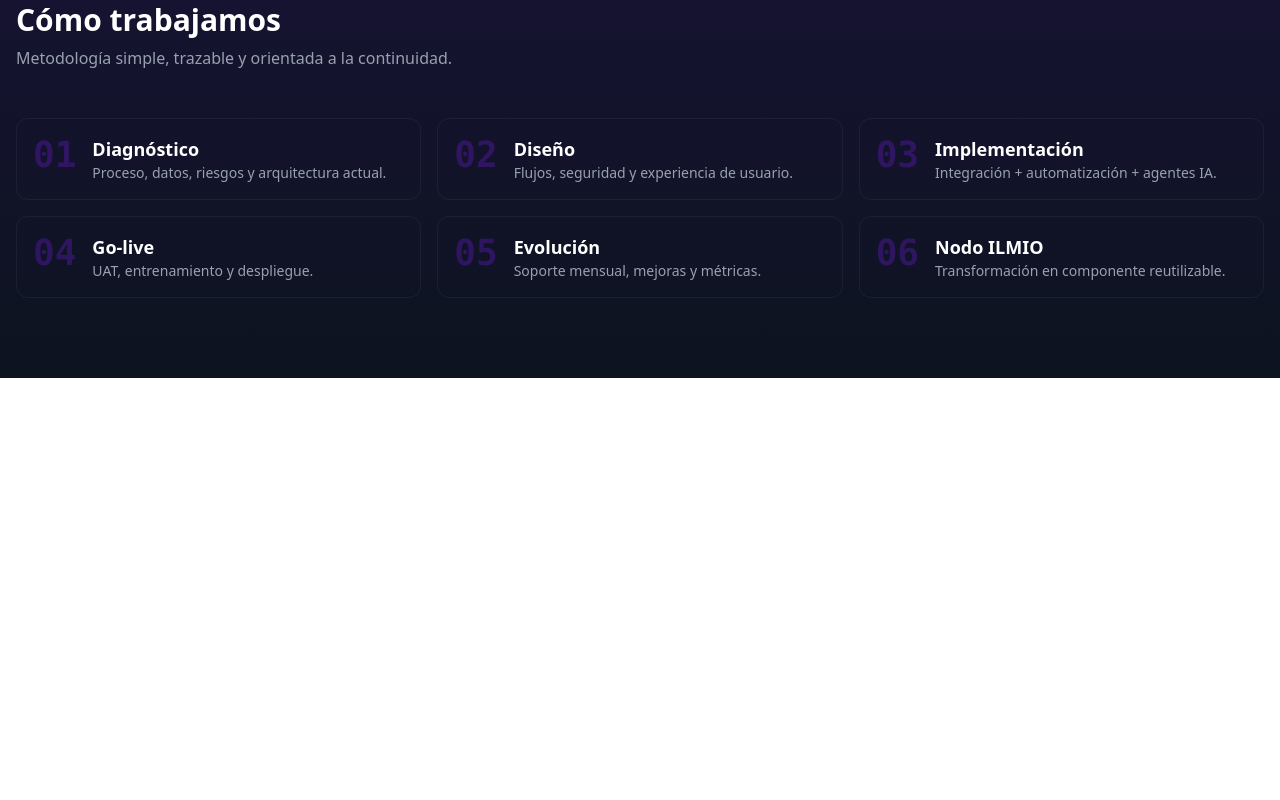
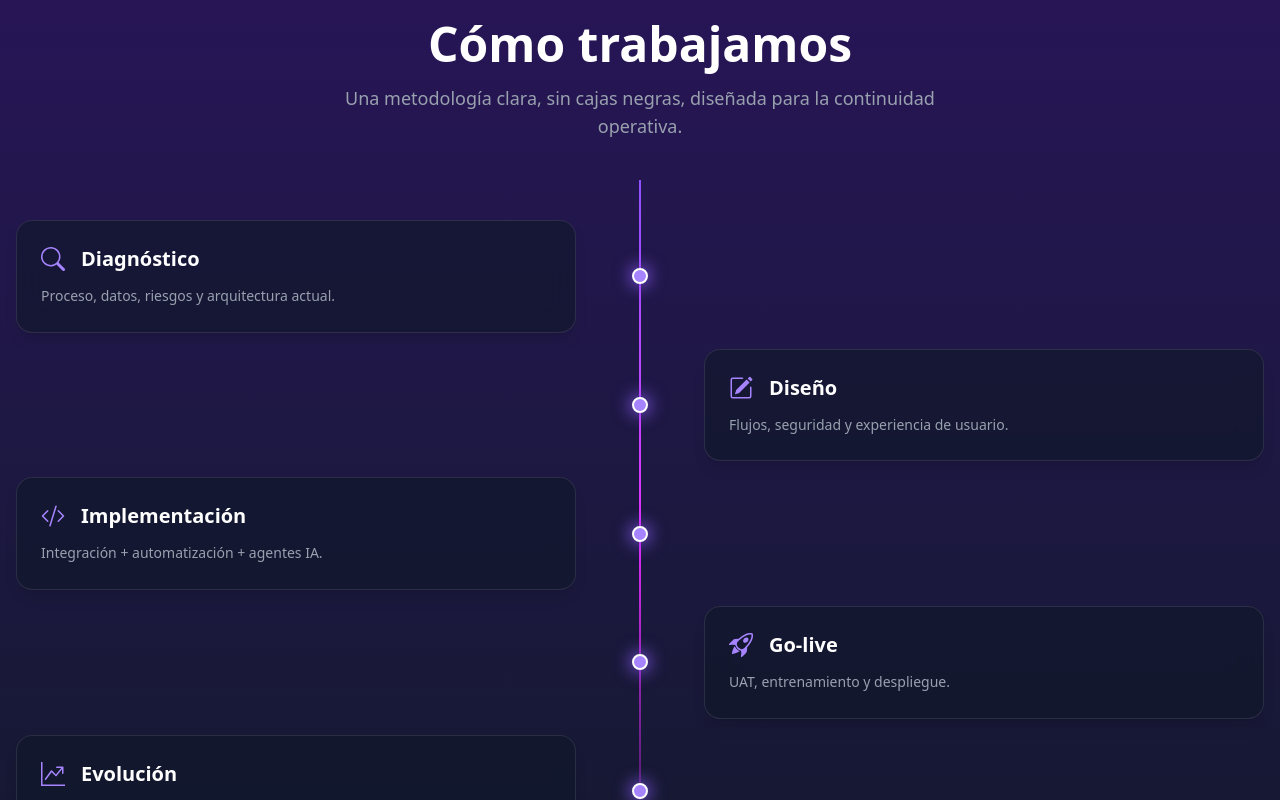
Before and after one commit to benjvvg/Landing-ILMIO, a React (Vite) app: page / in a window 1280 px wide. Shown: the part 1740-2540 px from the top of the page. Before the commit the page ends 2118 px from the top, so only its background shows below. Built offline with nearby package versions, Linux system fonts and the light colour scheme.

Commit message:
Ajuste de diseño (incompleto)

```diff
--- a/src/components/Metodologia.jsx
+++ b/src/components/Metodologia.jsx
@@ -1,34 +1,58 @@
+import { BsCodeSlash, BsGraphUpArrow, BsPencilSquare, BsRocketTakeoff, BsSearch, BsShare } from "react-icons/bs";
+
 function Metodologia() {
     const pasos = [
-        { num: "01", titulo: "Diagnóstico", desc: "Proceso, datos, riesgos y arquitectura actual." },
-        { num: "02", titulo: "Diseño", desc: "Flujos, seguridad y experiencia de usuario." },
-        { num: "03", titulo: "Implementación", desc: "Integración + automatización + agentes IA." },
-        { num: "04", titulo: "Go-live", desc: "UAT, entrenamiento y despliegue." },
-        { num: "05", titulo: "Evolución", desc: "Soporte mensual, mejoras y métricas." },
-        { num: "06", titulo: "Nodo ILMIO", desc: "Transformación en componente reutilizable." },
+        { num: "01", titulo: "Diagnóstico", desc: "Proceso, datos, riesgos y arquitectura actual.", icono: <BsSearch /> },
+        { num: "02", titulo: "Diseño", desc: "Flujos, seguridad y experiencia de usuario.", icono: <BsPencilSquare />  },
+        { num: "03", titulo: "Implementación", desc: "Integración + automatización + agentes IA.", icono: <BsCodeSlash />  },
+        { num: "04", titulo: "Go-live", desc: "UAT, entrenamiento y despliegue.", icono: <BsRocketTakeoff />  },
+        { num: "05", titulo: "Evolución", desc: "Soporte mensual, mejoras y métricas.", icono: <BsGraphUpArrow />  },
+        { num: "06", titulo: "Nodo ILMIO", desc: "Transformación en componente reutilizable.", icono: <BsShare />  },
     ];
 
     return (
-        <section className="py-20 px-4 bg-black/20">
-            <div className="max-w-7xl mx-auto">
-                <div className="mb-12">
-                    <h2 className="text-3xl font-bold text-white mb-2">Cómo trabajamos</h2>
-                    <p className="text-gray-400">Metodología simple, trazable y orientada a la continuidad.</p>
+        <section id="como" className="py-24 px-4 relative overflow-hidden">
+            <div className="max-w-7xl mx-auto relative">
+                <div className="text-center mb-20 relative z-10">
+                    <h2 className="text-3xl md:text-5xl font-bold text-white mb-4">Cómo trabajamos</h2>
+                    <p className="text-gray-400 max-w-2xl mx-auto text-lg">
+                        Una metodología clara, sin cajas negras, diseñada para la continuidad operativa.
+                    </p>
                 </div>
-                <div className="grid grid-cols-1 md:grid-cols-2 lg:grid-cols-3 gap-4">
-                    {pasos.map((paso) => (
-                        <div key={paso.num} className="flex items-start p-4 rounded-xl border border-white/5 hover:border-violet-500/20 transition-colors">
-                            <span className="text-4xl font-bold text-violet-900/50 mr-4 font-mono">{paso.num}</span>
-                            <div>
-                                <h4 className="text-white font-bold text-lg">{paso.titulo}</h4>
-                                <p className="text-gray-400 text-sm">{paso.desc}</p>
+                {/* Linea */}
+                <div className="absolute left-8 md:left-1/2 top-40 bottom-20 w-0.5 bg-linear-to-b from-violet-500 via-fuchsia-500 to-transparent -translate-x-1/2 z-0"></div>
+                {/* --- LOS PASOS --- */}
+                <div className="relative z-10">
+                    {pasos.map((paso, index) => (
+                        <div key={index} className='relative flex items-center w-full mb-12 md:mb-4'>
+                        {/* Nodos */}
+                        <div className="absolute left-8 md:left-1/2 -translate-x-1/2 top-1/2 -translate-y-1/2 flex items-center justify-center z-20">
+                            <div className="w-4 h-4 rounded-full bg-violet-400 shadow-[0_0_15px_4px_rgba(139,92,246,0.6)] border-2 border-white"></div>
+                        </div>
+                        {/* Cards */}
+                        <div className={`w-full pl-20 md:pl-0 md:w-1/2 ${
+                            index % 2 === 0
+                            ? "md:pr-16 md:mr-auto text-left"
+                            : "md:pl-16 md:ml-auto text-left"
+                        }`}>
+                            <div className="bg-gray-900/60 backdrop-blur-md border border-white/10 p-6 rounded-2xl hover:border-violet-500/50 transition-all duration-300 hover:-translate-y-2 shadow-lg group">
+                                <div className="flex items-center gap-4 mb-3">
+                                    <div className="text-2xl text-violet-400 group-hover:text-fuchsia-400 transition-colors">
+                                        {paso.icono}
+                                    </div>
+                                    <h3 className="text-xl font-bold text-white">{paso.titulo}</h3>
+                                </div>
+                                <p className="text-gray-400 leading-relaxed text-sm">
+                                    {paso.desc}
+                                </p>
                             </div>
                         </div>
-                    ))}
-                </div>
+                    </div>
+                ))}
             </div>
-        </section>
-    )
-}
+        </div>
+    </section>
+    );
+};
 
 export default Metodologia;
--- a/src/components/Servicios.jsx
+++ b/src/components/Servicios.jsx
@@ -41,7 +41,7 @@ function Servicios() {
     ];
 
     return (
-        <section id="servicios" className="py-24 px-4 relative z-10">
+        <section id="servicios" className="py-24 px-4 relative z-10 bg-black/30 backdrop-blur-sm border-y border-white/5">
             <div className="max-w-7xl mx-auto">
                 <div className="text-center mb-16">
                     <h2 className="text-3xl  md:text-5xl font-bold text-white mb-4">Servicios</h2>
```
